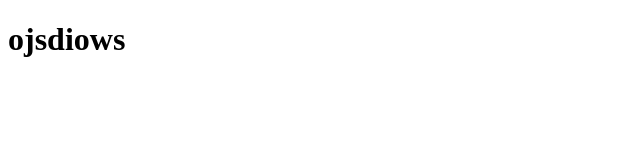
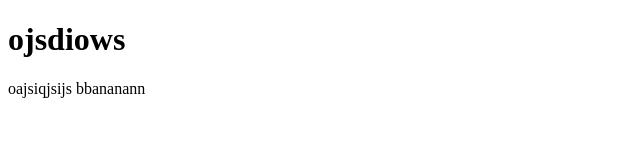
Before and after one commit to joao-code-web/githubn, a plain HTML site: page index.html in a window 1280 px wide. Shown: the whole page, without its empty margins (0-640 px from the left). Drawn offline with Linux system fonts and the light colour scheme.

Commit message:
Tutilo de paragrafo

```diff
--- a/index.html
+++ b/index.html
@@ -8,5 +8,6 @@
 </head>
 <body>
     <h1>ojsdiows</h1>
+    <p>oajsiqjsijs bbananann</p>
 </body>
 </html>
```
